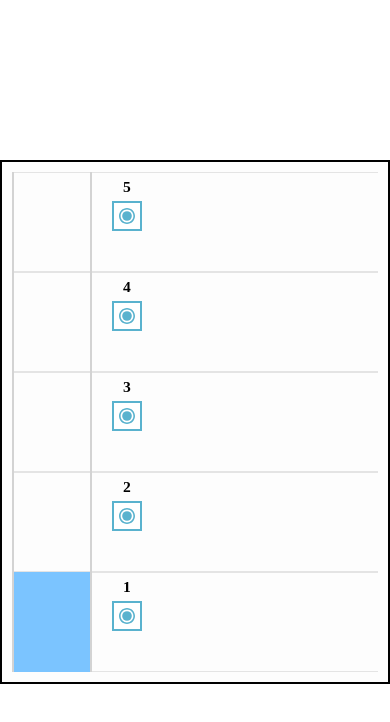
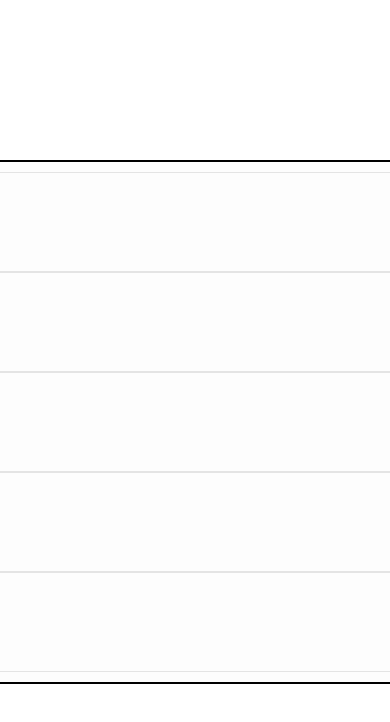
Before and after one commit to Pro100CaHya/elevator, a Vue app: page / in a window 390 px wide. Shown: the top 722 px of the page. Built offline with nearby package versions, Linux system fonts and the light colour scheme.

Commit message:
style: Добавить адаптив
На минималках :)

```diff
--- a/src/App.vue
+++ b/src/App.vue
@@ -232,9 +232,9 @@ export default {
     border: 2px solid black;
     padding: 10px;
     display: flex;
-    max-width: 1024px;
-    max-height: 768px;
-    width: 100%;
+    height: fit-content;
+    width: fit-content;
+    min-width: 1024px;
     background-color: rgb(253, 253, 253);
     position: relative;
 }
--- a/src/main.css
+++ b/src/main.css
@@ -17,4 +17,5 @@ html {
     display: flex;
     align-items: center;
     justify-content: center;
+    overflow: auto;
 }
```
